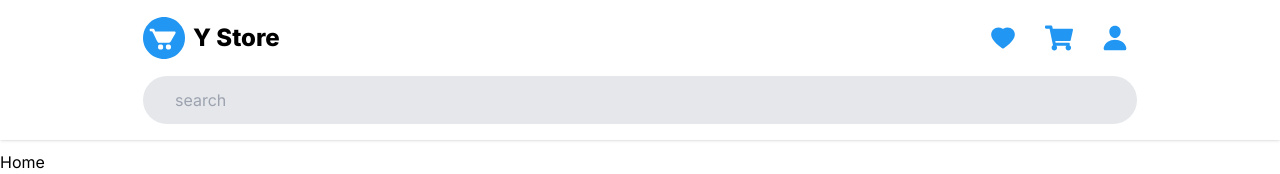
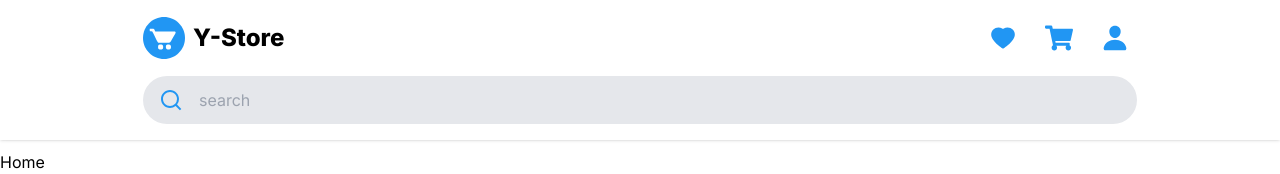
Before and after one commit to YahiaElsayed19/fashion-store, a Next.js app: page / in a window 1280 px wide. Shown: the top 174 px of the page. Built offline with nearby package versions, Linux system fonts and the light colour scheme.

Commit message:
add search icon

```diff
--- a/components/Header.tsx
+++ b/components/Header.tsx
@@ -10,7 +10,7 @@ const Header = () => {
                     <div className="logo flex gap-2 items-center">
                         <Link href="/" className='flex gap-2 items-center'>
                             <Image src="/assets/logo.svg" width={42} height={42} alt='logo' />
-                            <h1 className='hidden sm:block font-extrabold font text-2xl'>Y Store</h1>
+                            <h1 className='hidden sm:block font-extrabold font text-2xl'>Y-Store</h1>
                         </Link>
                     </div>
                     <Navigation />
--- a/components/Searchbar.tsx
+++ b/components/Searchbar.tsx
@@ -1,9 +1,12 @@
 import React from 'react'
-
+import { RiSearchLine } from 'react-icons/ri'
 const Searchbar = () => {
     return (
-        <form className='flex flex-1 flex-col items-center justify-center'>
-            <input type="text" placeholder='search' className='w-full bg-gray-200 px-8 py-3 rounded-full focus:outline-none'/>
+        <form className='flex flex-1 flex-col items-center justify-center relative'>
+            <input type="text" placeholder='search' className='w-full bg-gray-200 ps-14 pr-5 py-3 rounded-full focus:outline-none ' />
+            <button className='absolute top-[50%] translate-y-[-50%] left-2 rounded-full p-2'>
+                {""} <RiSearchLine className=" text-primary-color w-6 h-6 cursor-pointer" />
+            </button>
         </form>
     )
 }
```
